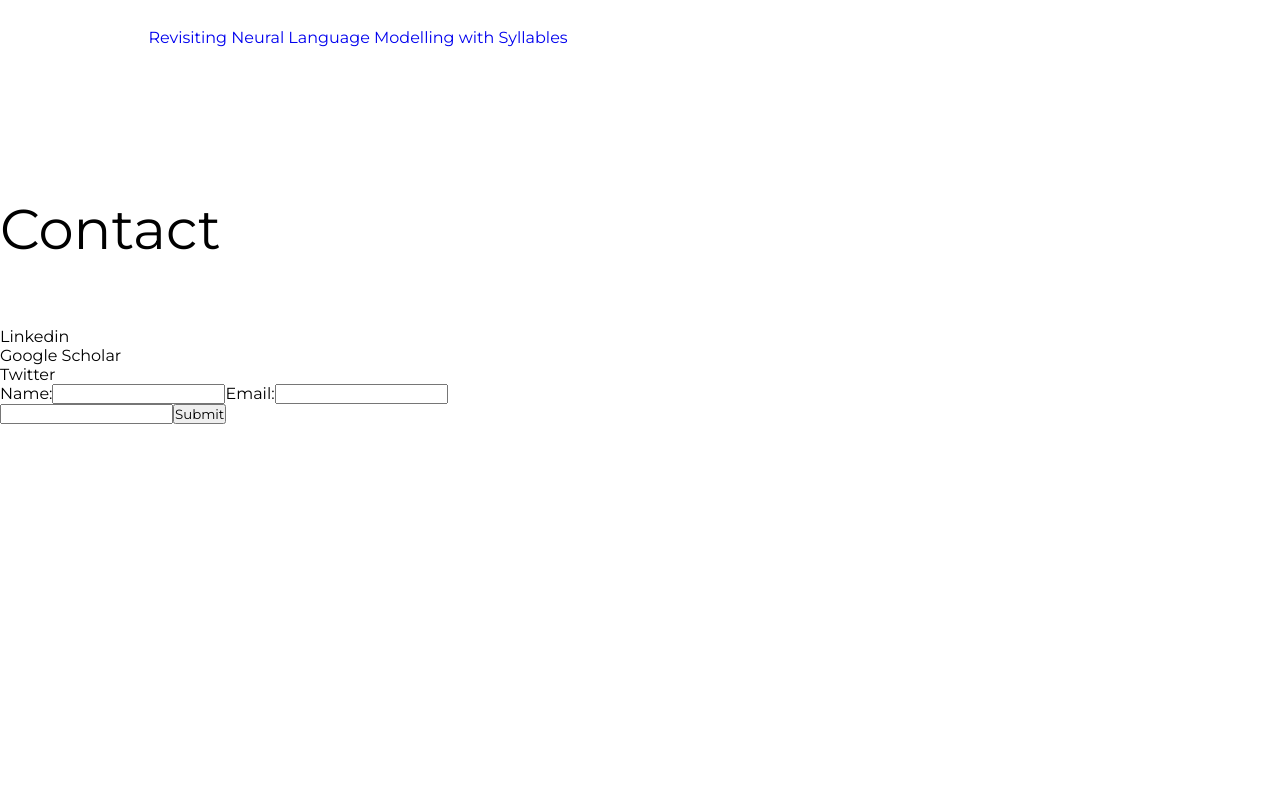
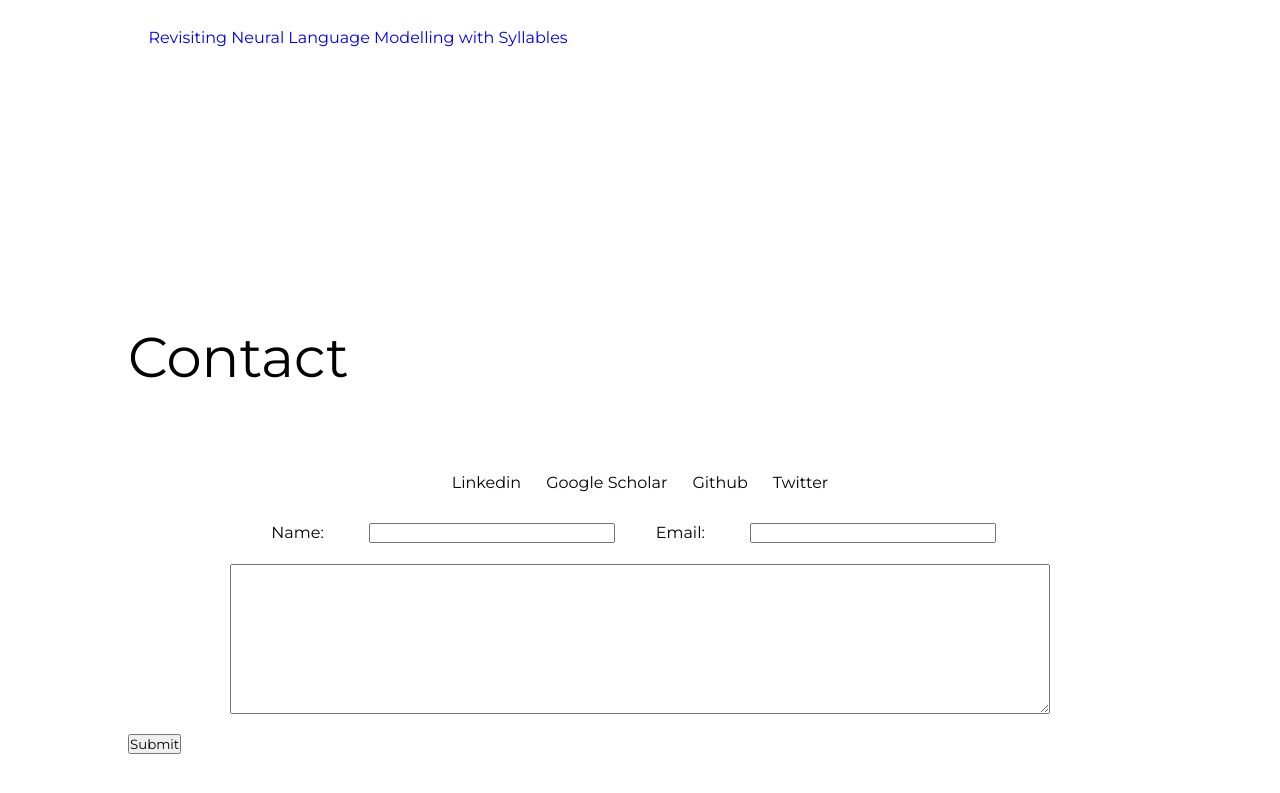
Before and after one commit to kdrivas/kdrivas.github.io, a React (Create React App) app: page / in a window 1280 px wide. Shown: the part 2061-2854 px from the top of the page. Before the commit the page ends 2485 px from the top, so only its background shows below. Built offline with nearby package versions, Linux system fonts and the light colour scheme.

Commit message:
css contact container

```diff
--- a/src/components/Contact/Contact.css
+++ b/src/components/Contact/Contact.css
@@ -0,0 +1,49 @@
+#section-contact {
+	padding: 10%;
+}
+
+.title {
+	font-size: 7vh;
+	padding-bottom: 5%;
+}
+
+.social-container {
+	display: grid;
+	grid-gap: 25px;
+	grid-template-columns: repeat(4, auto);
+	padding: 3%;
+	justify-content: center;
+}
+
+.social-container li {
+	list-style: none;
+}
+
+.form-container {
+	margin: 0 auto;
+}
+
+.message-container {
+	padding: 2% 0;
+}
+
+.message {
+	width: 80%;
+	height: 150px;
+	display: block;
+	margin: 0 auto;
+}
+
+.input {
+	width: 30%;
+	padding: 0 4%;
+}
+
+.label {
+	padding: 0 5%;
+}
+
+.data-container {
+	width: 80%;
+	margin: 0 auto;
+}
--- a/src/components/Contact/Contact.js
+++ b/src/components/Contact/Contact.js
@@ -1,24 +1,29 @@
 import React from 'react';
-import './Contact.js';
+import './Contact.css';
 
 const Contact = props => {
 	return (
 		<div id="section-contact">
 			<div className="title">Contact</div>
-			<ul>
+			<ul className="social-container">
 				<li>Linkedin</li>
 				<li>Google Scholar</li>
+				<li>Github</li>
 				<li>Twitter</li>
 			</ul>
-			<form>
+			<form className="form-container">
+				<div className="data-container">
+					<label for="fname" className="label">Name: </label>
+					<input type="text" name="firstname" className="input"/>
+					<label className="label">Email: </label>
+					<input type="text" name="email" className="input"/>
+				</div>
+				<div className="message-container">
+					<textarea type="text" name="message" className="message"/>
+				</div>
 				<div>
-					<label for="fname">Name:</label>
-					<input type="text" name="firstname"/>
-					<label>Email:</label>
-					<input type="text" name="email"/>
+					<input type="submit" value="Submit"/>
 				</div>
-				<input type="text" name="message"/>
-				<input type="submit" value="Submit"/>
 			</form>
 
 		</div>
```
Also changed, not shown: 1 other file (tests, documents, lock files or other folders).
